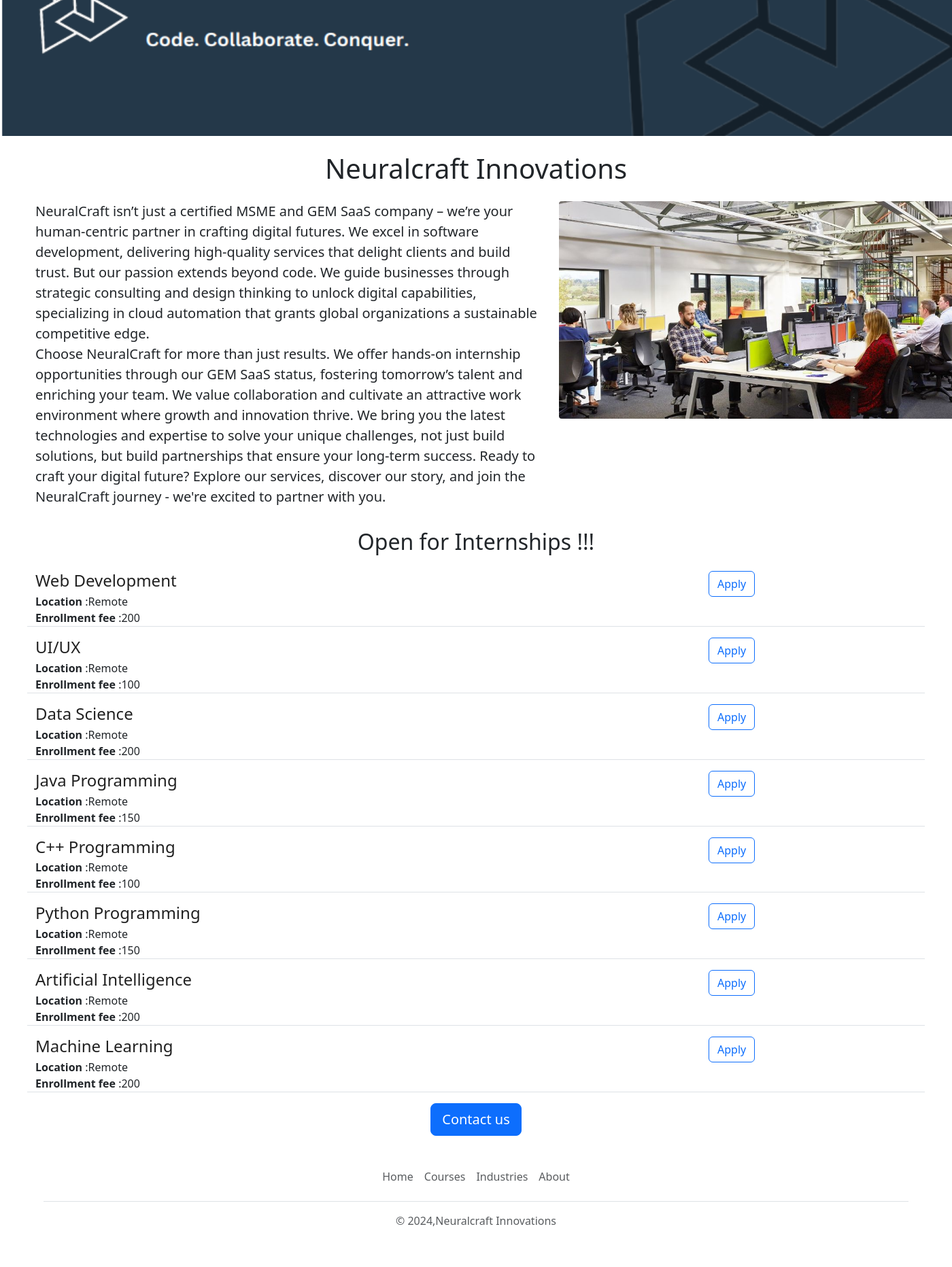
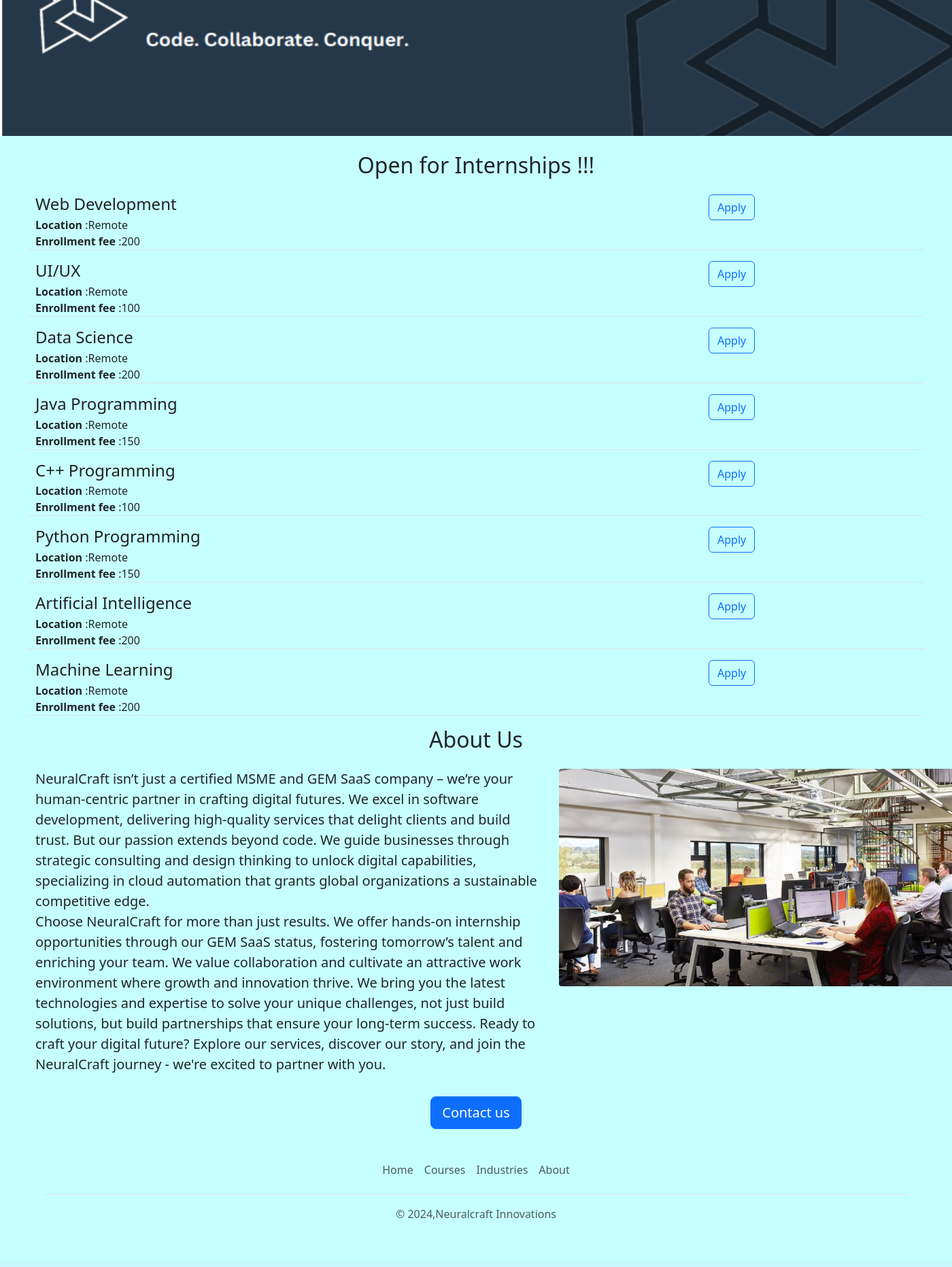
Before and after one commit to Tejvil/Neuralcraft-website-v2, a Flask app: page / in a window 1400 px wide; the page is wider, and only the part inside the window is pictured. Shown: the part 236-2100 px from the top of that part at 68% size. After the commit the page ends 2030 px from the top of that part, so only its background shows below. Run offline with Flask 3, Linux system fonts and the light colour scheme.

Commit message:
Update home.html

```diff
--- a/templates/home.html
+++ b/templates/home.html
@@ -6,6 +6,9 @@
     <title>Neuralcraft Innovations</title>
     <link href="https://cdn.jsdelivr.net/npm/bootstrap@5.3.2/dist/css/bootstrap.min.css" rel="stylesheet" integrity="sha384-T3c6CoIi6uLrA9TneNEoa7RxnatzjcDSCmG1MXxSR1GAsXEV/Dwwykc2MPK8M2HN" crossorigin="anonymous">
     <style>
+        body{
+            background-color: rgb(198, 255, 255);
+        }
         #banner{
             width: 100%;
             height: 380px;
@@ -21,15 +24,23 @@
     <img class="img-fluid" id="banner" src= "static\Screenshot 2024-01-14 180915.png" alt="">
 
     <div class="container">
-        <h1 class="text-center mt-2 mb-4">{{ company_name }} Innovations</h1>
+        <!-- <h1 class="text-center mt-2 mb-4">{{ company_name }} Innovations</h1> -->
 
-        <div class="row" style="margin-bottom: 16px;">
+
+        <h2 class="text-center mt-2 mb-4">Open for Internships !!! </h2>
+        <div id="course">
+            {% for job in jobs %}
+              {% include 'jobitem.html' %}
+            {% endfor %}
+        </div>
+
+        <h2 class="text-center mt-2 mb-4">About Us</h2>
+        <div id="about" class="row" style="margin-bottom: 16px;">
             <div class="col-md-7">
             <p class="lead">NeuralCraft isn’t just a certified MSME and GEM SaaS company – we’re your human-centric partner in crafting digital futures.
                  We excel in software development, delivering high-quality services that delight clients and build trust. But our passion extends beyond code.
                   We guide businesses through strategic consulting and design thinking to unlock digital capabilities, specializing in cloud automation that
                    grants global organizations a sustainable competitive edge.<br>
-
                 Choose NeuralCraft for more than just results. We offer hands-on internship opportunities through our GEM SaaS status, fostering tomorrow’s
                  talent and enriching your team. We value collaboration and cultivate an attractive work environment where growth and innovation thrive.
                   We bring you the latest technologies and expertise to solve your unique challenges, not just build solutions, but build partnerships that
@@ -42,13 +53,6 @@
             </div>
         </div>
 
-        <h2 class="text-center mt-2 mb-4">Open for Internships !!! </h2>
-        <div>
-            {% for job in jobs %}
-              {% include 'jobitem.html' %}
-            {% endfor %}
-        </div>
-
         <div class="text-center "> <a href="mailto:support@neuralcraft.com?subject=Questions%2FHELP%3A&body=Name%3A%3CYOUR%20NAME%20HERE%3E%0D%0A%0D%0AQuestions%2FHELP%20regarding%3A%20%3Center%20text%20here%3E" class="btn btn-primary btn-lg" >
             Contact us</a>
         </div>
```
